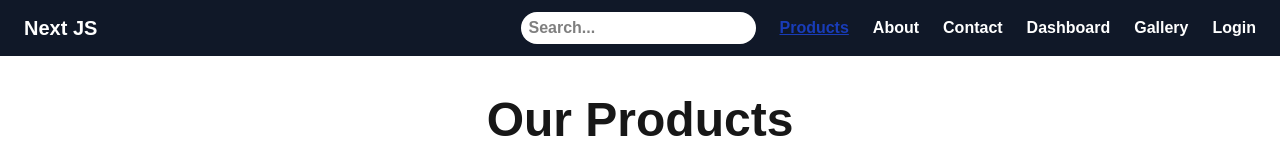
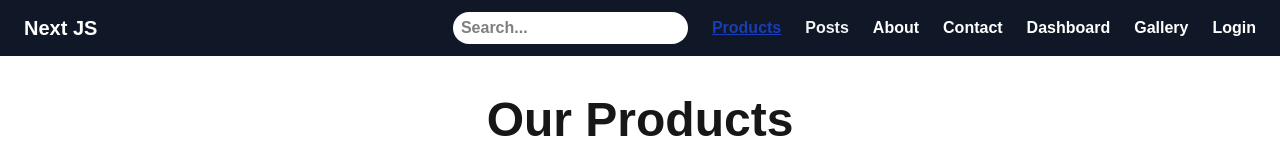
Before and after one commit to MdAfsarHossain/my-nextjs-project-1, a Next.js app: page /products in a window 1280 px wide. Shown: the top 159 px of the page. Built offline with nearby package versions, Linux system fonts and the light colour scheme; data requests are answered from the project's data file.

Commit message:
feat: posts code added

```diff
--- /dev/null
+++ b/app/(commonLayout)/posts/loading.tsx
@@ -0,0 +1,10 @@
+
+const PostLoadingPage = () => {
+    return (
+        <div className="min-h-dvh flex justify-center items-center">
+           <h1 className="text-5xl">Loading...</h1>
+        </div>
+    );
+};
+
+export default PostLoadingPage;
--- /dev/null
+++ b/app/(commonLayout)/posts/page.tsx
@@ -0,0 +1,24 @@
+import PostCard from "@/components/Posts/PostCard";
+import { IPost } from "@/type";
+
+
+const PostsPage = async () => {
+    const res = await fetch(`https://jsonplaceholder.typicode.com/posts?_limit=9`, {
+        cache: "no-store"
+    });
+    const posts = await res.json();
+    console.log(posts);
+
+    return (
+        <div>
+            <h1 className='text-center text-4xl font-bold py-4'>All Posts</h1>
+            <div className="grid grid-cols-3 gap-4 w-[90%] mx-auto my-5">
+                {
+                    posts?.map((post: IPost) => (<PostCard key={post?.id} post={post}/>))
+                }
+            </div>
+        </div>
+    );
+};
+
+export default PostsPage;
--- a/components/Navbar.tsx
+++ b/components/Navbar.tsx
@@ -17,6 +17,7 @@ const Navbar = () => {
             <div className="flex justify-center items-center space-x-6">
                 <input className="bg-white rounded-2xl py-1 text-black px-2" placeholder="Search..."></input>
                 <Link href="/products" className={pathname === '/products' ? "underline text-blue-800" : "hover:underline text-gray-100"}>Products</Link>
+                <Link href="/posts" className={pathname === '/posts' ? "underline text-blue-800" : "hover:underline text-gray-100"}>Posts</Link>
                 <Link href="/about" className={pathname === '/about' ? "underline text-blue-800" : "hover:text-gray-300"}>About</Link>
                 <Link href="/contact" className="hover:text-gray-300">Contact</Link>
                 <Link href="/dashboard" className="hover:text-gray-300">Dashboard</Link>
--- /dev/null
+++ b/components/Posts/PostCard.tsx
@@ -0,0 +1,13 @@
+import { IPost } from '@/type';
+import React from 'react';
+
+const PostCard = ({post}: {post: IPost}) => {
+    return (
+        <div className='bg-white shadow-md rounded-xl p-4 border hover:shadow-lg transition'>
+            <h2 className='text-lg text-gray-800 font-semibold mb-2'>{post.title}</h2>
+            <p className='text-gray-600 text-sms'>{post.body}</p>
+        </div>
+    );
+};
+
+export default PostCard;
```
Also changed, not shown: type/index.ts (+7 -0 lines).
